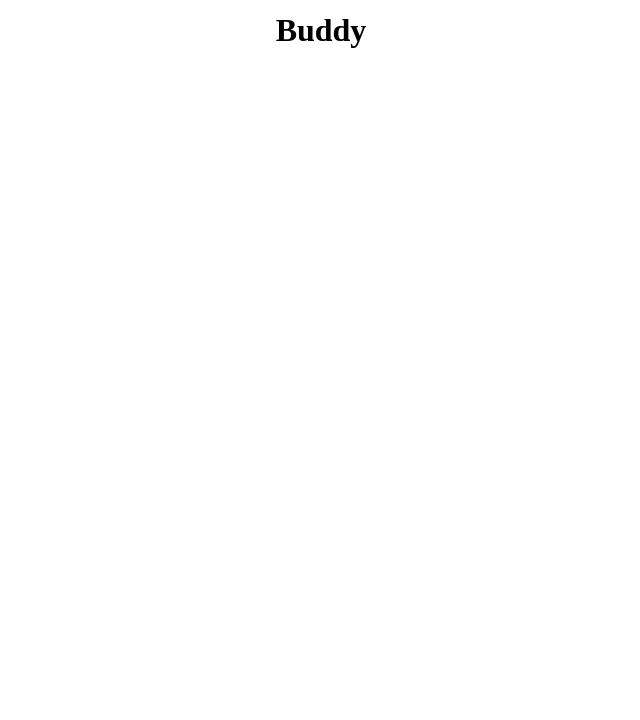
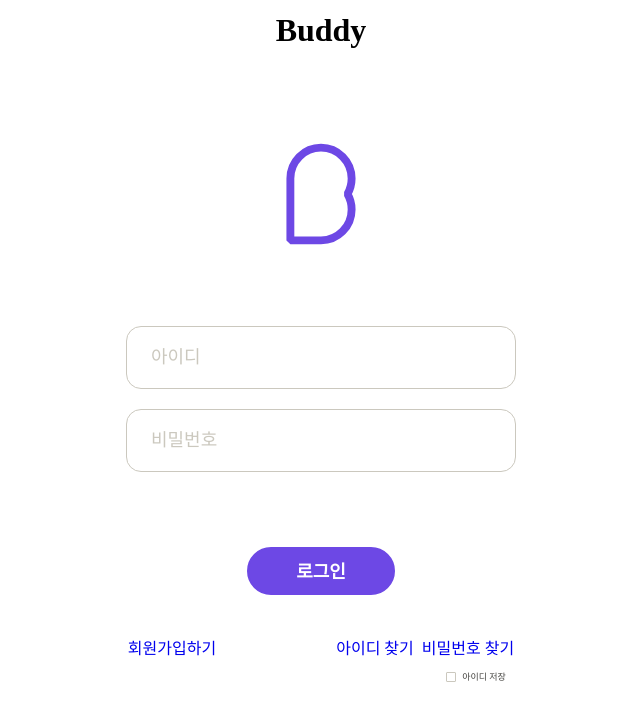
Before and after one commit to kmu-kcc/buddy-frontend, a React (Create React App) app: page /Login in a window 1280 px wide. Shown: the top 720 px of the page, without its empty margins (319-959 px from the left). Built offline with nearby package versions, Linux system fonts and the light colour scheme; a web font is replaced by a local one.

Commit message:
add Login-page
improve App.tsx
improve index.tsx
add Login-page
modify Input.tsx (for check design)

```diff
--- a/src/App.tsx
+++ b/src/App.tsx
@@ -10,6 +10,7 @@ const App: React.FC = () => {
         <Switch>
           <Route path='/' exact component={pages.Landing} />
           <Route path='/test' component={pages.Test} />
+          <Route path='/Login' component={pages.Login} />
         </Switch>
       </Layout>
     </BrowserRouter>
--- a/src/components/Input.tsx
+++ b/src/components/Input.tsx
@@ -5,7 +5,8 @@ import {space, SpaceProps} from 'styled-system';
 
 const Wrapper = styled.input<SpaceProps & Props>`
   box-sizing: border-box;
-  height: 48px;
+  width: 390px;
+  height: 63px;
   border: 1px solid ${({error, empty}) => error ?
   '#FF9A83' : empty ? '#CBC8BE' : '#8D71EB'};
   padding: 12px 24px;
--- /dev/null
+++ b/src/pages/Login.tsx
@@ -0,0 +1,55 @@
+import React, {useCallback, useState} from 'react';
+import {Input, Button, Box, Check} from '../components';
+import styled from 'styled-components';
+import {Link} from 'react-router-dom';
+import {Buddy} from '../components/icons';
+
+const Wrapper = styled.div`
+  width: 100%;
+  padding: 16px 24px;
+`;
+
+export const Login: React.FC = () => {
+  const [id, setId] = useState('');
+  const [password, setPassword] = useState('');
+  const handleInputChange = useCallback((setState: React.Dispatch<React.SetStateAction<string>>) => {
+    return (event: React.ChangeEvent<HTMLInputElement>) => {
+      setState(event.target.value);
+    };
+  }, []);
+  const [check, setCheck] = useState(false);
+
+  const handleCheck = useCallback(() => {
+    setCheck(!check);
+  }, [check, setCheck]);
+
+  return (
+    <Wrapper>
+      <Box isFlex width='100%' justifyContent='center'>
+        <Box isFlex flexDirection='column' justifyContent='center' alignItems='center'>
+          <Box isBlock>
+            <Buddy mt='65px' mb='65px' width={70} height={106} color='#6D48E5' />
+          </Box>
+          <Box isBlock margin='10px'>
+            <Input value={id} onChange={handleInputChange(setId)} placeholder='아이디' />
+          </Box>
+          <Box isBlock margin='10px'>
+            <Input value={password} onChange={handleInputChange(setPassword)} placeholder='비밀번호' />
+          </Box>
+          <Button mt='65px' mb='40px'>로그인</Button>
+          <Box isInlineFlex style={{height: '30px'}}>
+            <Link to='/test' style={{textDecoration: 'none'}}>회원가입하기</Link>
+            <span style={{padding: '60px'}}></span>
+            <Link to='/test' style={{textDecoration: 'none'}}>아이디 찾기</Link>
+            <span style={{padding: '4px'}}></span>
+            <Link to='/test' style={{textDecoration: 'none'}}>비밀번호 찾기</Link>
+          </Box>
+          <Box isBlock>
+            <span style={{padding: '160px'}}></span>
+            <Check boxShape='rectangle' mr='10px' onCheck={handleCheck} label='아이디 저장' checked={check} />
+          </Box>
+        </Box>
+      </Box>
+    </Wrapper>
+  );
+};
--- a/src/pages/index.ts
+++ b/src/pages/index.ts
@@ -1,2 +1,3 @@
 export {Landing} from './Landing';
 export {Test} from './Test';
+export {Login} from './Login';
```
